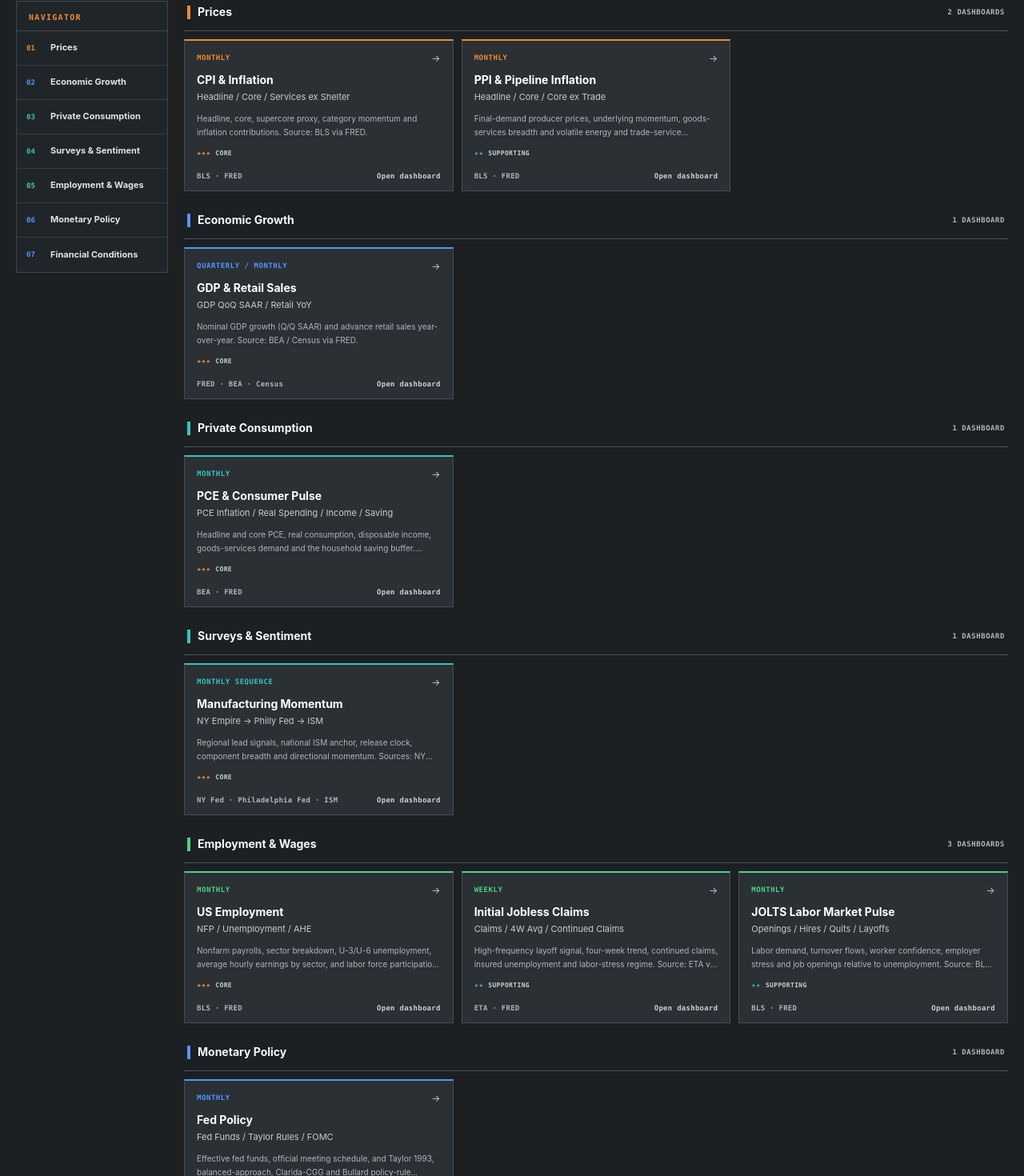
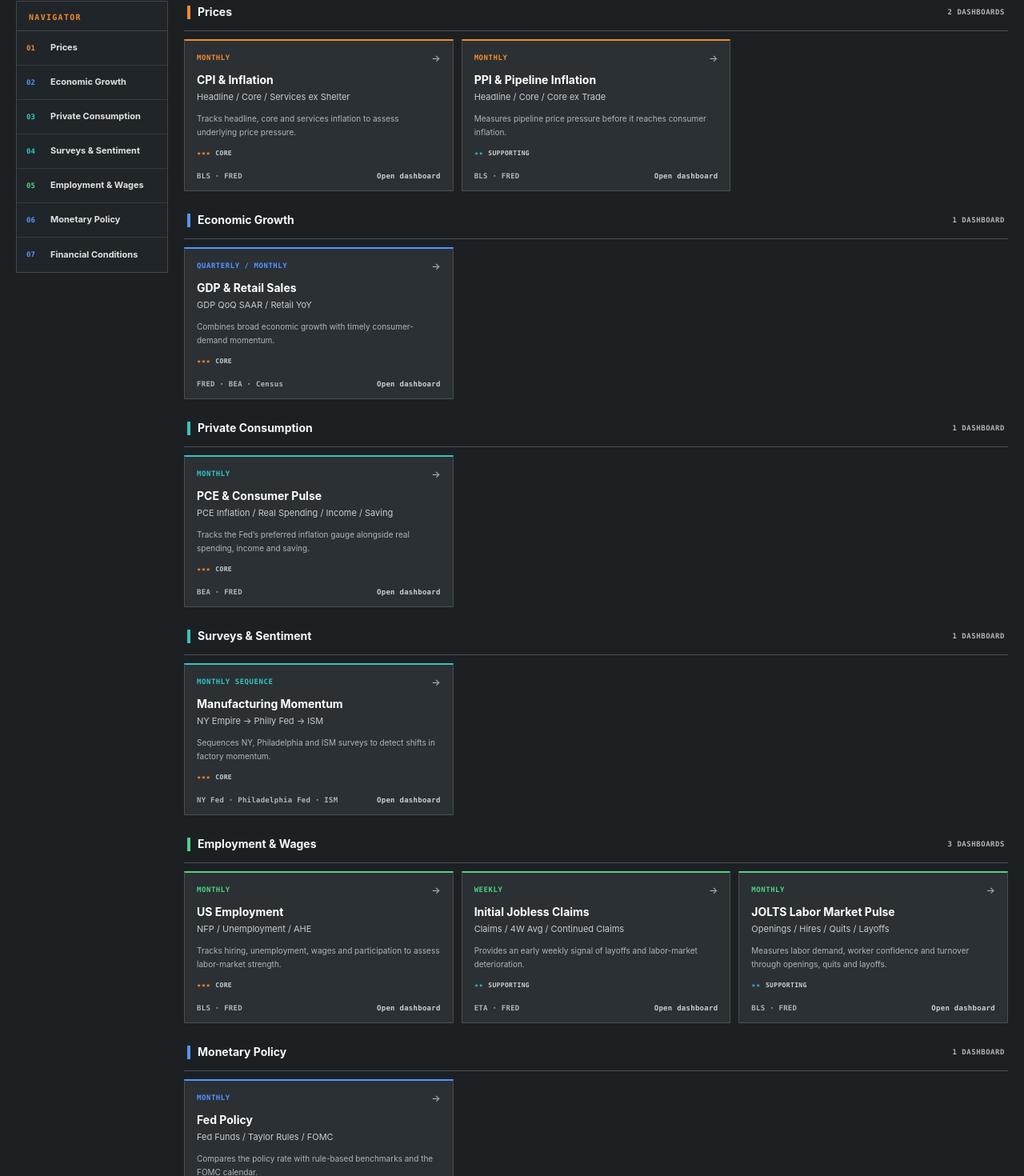
Before and after one commit to Hikky-fuji/japanpulse, a Next.js app: page /us in a window 1280 px wide. Shown: the part 1130-2600 px from the top of the page at 80% size. Built offline with nearby package versions, Linux system fonts and the light colour scheme; no server answers.

Commit message:
Clarify US indicator decision use

```diff
--- a/app/us/page.js
+++ b/app/us/page.js
@@ -37,7 +37,7 @@ const indicators = [
         title: 'CPI & Inflation',
         subtitle: 'Headline / Core / Services ex Shelter',
         badge: 'Monthly',
-        desc: 'Headline, core, supercore proxy, category momentum and inflation contributions. Source: BLS via FRED.',
+        desc: 'Tracks headline, core and services inflation to assess underlying price pressure.',
       },
       {
         href: '/us/ppi',
@@ -45,7 +45,7 @@ const indicators = [
         title: 'PPI & Pipeline Inflation',
         subtitle: 'Headline / Core / Core ex Trade',
         badge: 'Monthly',
-        desc: 'Final-demand producer prices, underlying momentum, goods-services breadth and volatile energy and trade-service channels. Source: BLS via FRED.',
+        desc: 'Measures pipeline price pressure before it reaches consumer inflation.',
       },
     ],
   },
@@ -61,7 +61,7 @@ const indicators = [
         title: 'GDP & Retail Sales',
         subtitle: 'GDP QoQ SAAR / Retail YoY',
         badge: 'Quarterly / Monthly',
-        desc: 'Nominal GDP growth (Q/Q SAAR) and advance retail sales year-over-year. Source: BEA / Census via FRED.',
+        desc: 'Combines broad economic growth with timely consumer-demand momentum.',
       },
     ],
   },
@@ -77,7 +77,7 @@ const indicators = [
         title: 'PCE & Consumer Pulse',
         subtitle: 'PCE Inflation / Real Spending / Income / Saving',
         badge: 'Monthly',
-        desc: 'Headline and core PCE, real consumption, disposable income, goods-services demand and the household saving buffer. Source: BEA via FRED.',
+        desc: 'Tracks the Fed’s preferred inflation gauge alongside real spending, income and saving.',
       },
     ],
   },
@@ -93,7 +93,7 @@ const indicators = [
         title: 'Manufacturing Momentum',
         subtitle: 'NY Empire → Philly Fed → ISM',
         badge: 'Monthly Sequence',
-        desc: 'Regional lead signals, national ISM anchor, release clock, component breadth and directional momentum. Sources: NY Fed / Philadelphia Fed / ISM.',
+        desc: 'Sequences NY, Philadelphia and ISM surveys to detect shifts in factory momentum.',
       },
     ],
   },
@@ -109,7 +109,7 @@ const indicators = [
         title: 'US Employment',
         subtitle: 'NFP / Unemployment / AHE',
         badge: 'Monthly',
-        desc: 'Nonfarm payrolls, sector breakdown, U-3/U-6 unemployment, average hourly earnings by sector, and labor force participation. Source: BLS via FRED.',
+        desc: 'Tracks hiring, unemployment, wages and participation to assess labor-market strength.',
       },
       {
         href: '/us/initial-claims',
@@ -117,7 +117,7 @@ const indicators = [
         title: 'Initial Jobless Claims',
         subtitle: 'Claims / 4W Avg / Continued Claims',
         badge: 'Weekly',
-        desc: 'High-frequency layoff signal, four-week trend, continued claims, insured unemployment and labor-stress regime. Source: ETA via FRED.',
+        desc: 'Provides an early weekly signal of layoffs and labor-market deterioration.',
       },
       {
         href: '/us/jolts',
@@ -125,7 +125,7 @@ const indicators = [
         title: 'JOLTS Labor Market Pulse',
         subtitle: 'Openings / Hires / Quits / Layoffs',
         badge: 'Monthly',
-        desc: 'Labor demand, turnover flows, worker confidence, employer stress and job openings relative to unemployment. Source: BLS via FRED.',
+        desc: 'Measures labor demand, worker confidence and turnover through openings, quits and layoffs.',
       },
     ],
   },
@@ -141,7 +141,7 @@ const indicators = [
         title: 'Fed Policy',
         subtitle: 'Fed Funds / Taylor Rules / FOMC',
         badge: 'Monthly',
-        desc: 'Effective fed funds, official meeting schedule, and Taylor 1993, balanced-approach, Clarida-CGG and Bullard policy-rule benchmarks.',
+        desc: 'Compares the policy rate with rule-based benchmarks and the FOMC calendar.',
       },
     ],
   },
@@ -157,7 +157,7 @@ const indicators = [
         title: 'Rates & Financial Conditions',
         subtitle: 'Yield Curve / Real Yields / Breakevens / NFCI',
         badge: 'Daily / Weekly',
-        desc: 'Policy pricing, the full Treasury curve, real yields, market inflation compensation and the Chicago Fed financial-conditions index. Sources: Federal Reserve / Treasury via FRED.',
+        desc: 'Connects the yield curve, real rates, inflation compensation and financial conditions.',
       },
     ],
   },
```
